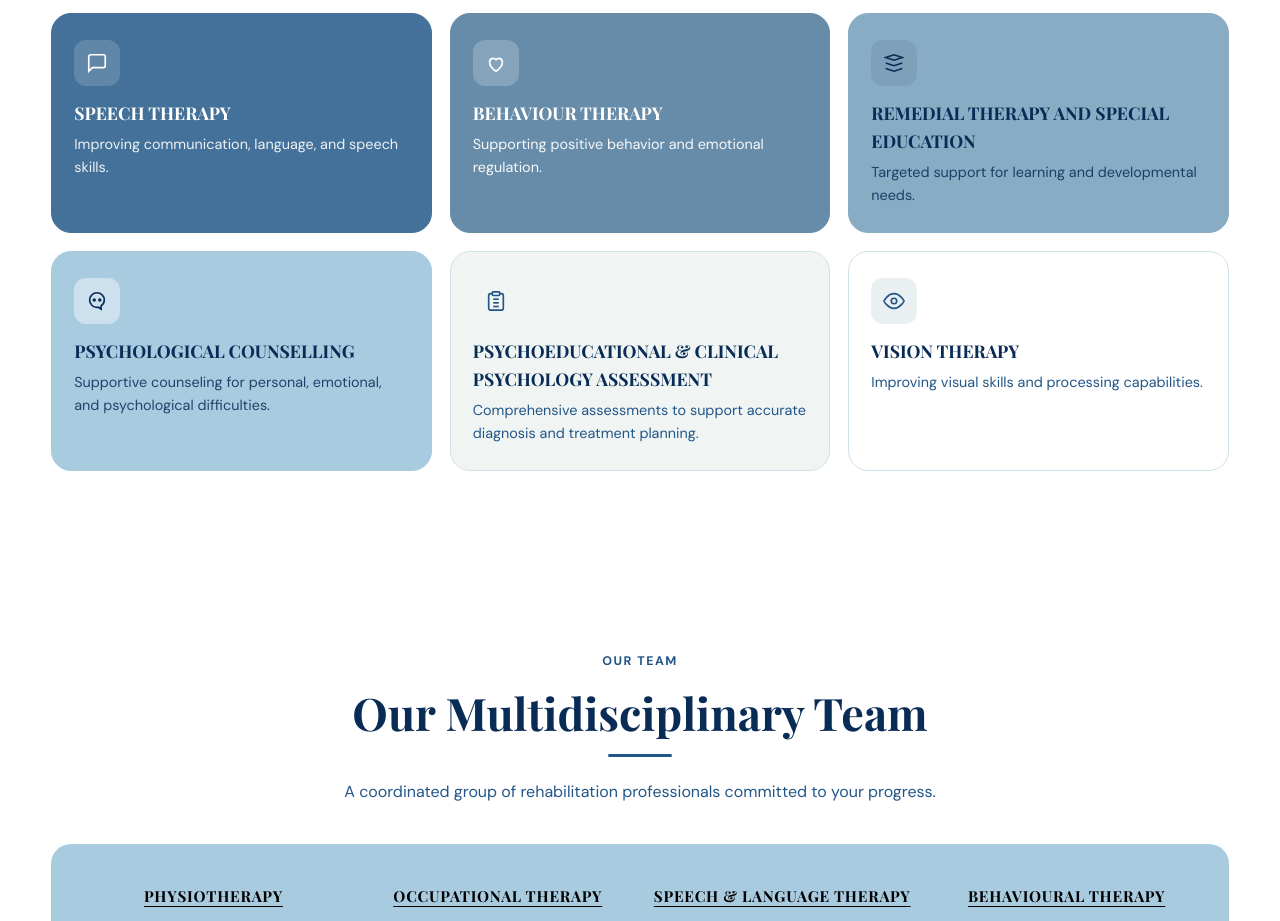
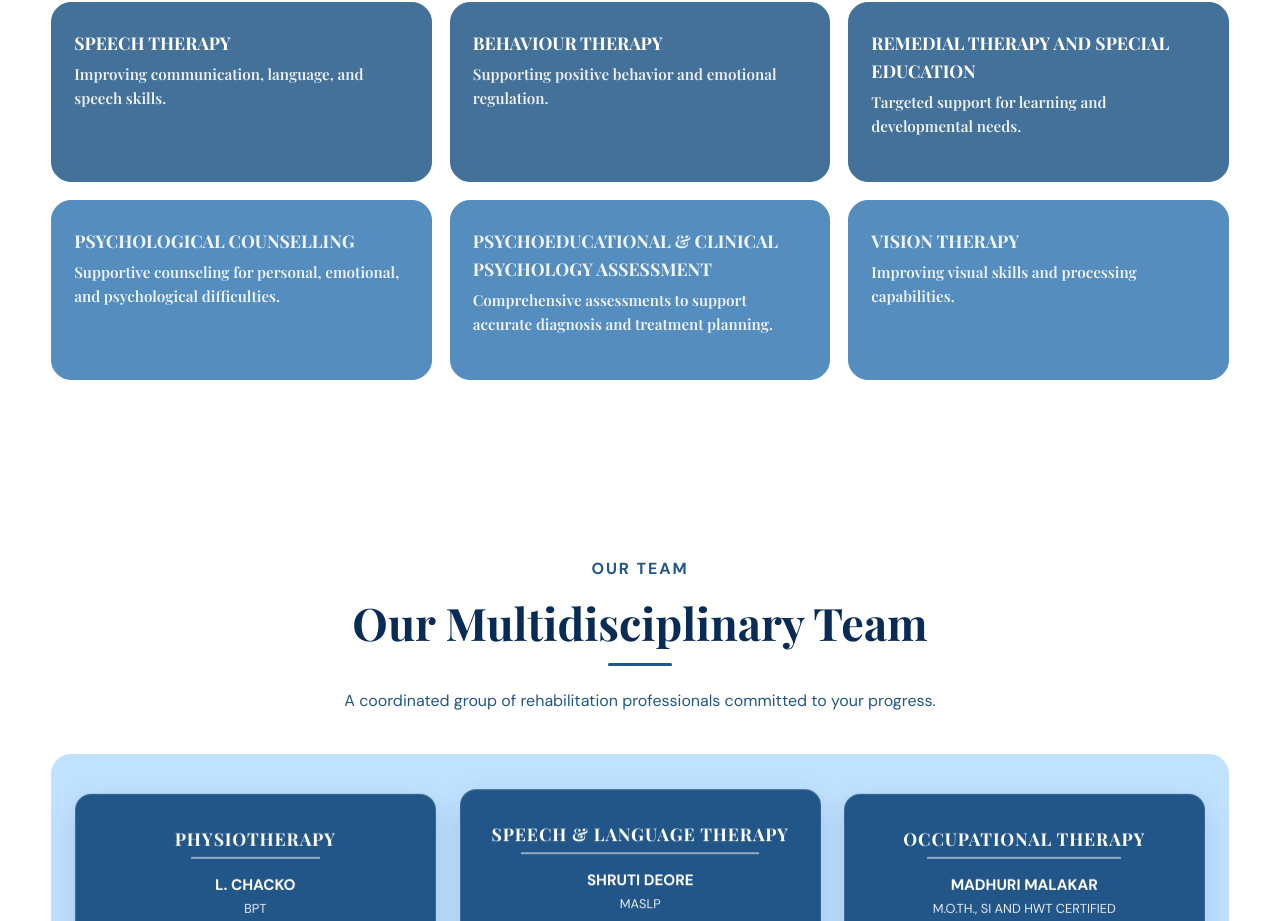
Before and after one commit to Body-Dynamics/BodyDynamics, a Next.js app: page / in a window 1280 px wide. Shown: the part 1879-2800 px from the top of the page. Built offline with nearby package versions, Linux system fonts and the light colour scheme.

Commit message:
Visual changes, Services colour change; Team section modify

```diff
--- a/app/globals.css
+++ b/app/globals.css
@@ -64,7 +64,7 @@
     .section-label {
       display: inline-block;
       color: var(--teal);
-      font-size: 0.78rem;
+      font-size: 1rem;
       text-transform: uppercase;
       letter-spacing: 0.12em;
       font-weight: 700;
@@ -512,155 +512,61 @@
       box-shadow: 0 10px 24px rgba(47, 65, 86, 0.1);
     }
 
-    .service-card:nth-child(1) {
-      background: #092C56;
-      border-color: #092C56;
-    }
-
-    .service-card:nth-child(1) .service-title,
-    .service-card:nth-child(2) .service-title,
-    .service-card:nth-child(3) .service-title,
-    .service-card:nth-child(4) .service-title,
-    .service-card:nth-child(5) .service-title {
-      color: #ffffff !important;
-    }
-
-    .service-card:nth-child(1) .service-icon {
-      color: var(--white);
-    }
-
-    .service-card:nth-child(2) {
+    .service-card:nth-child(-n+3) {
       background: #163F70;
       border-color: #163F70;
     }
 
-    .service-card:nth-child(2) .service-icon {
+    .service-card:nth-child(-n+3) .service-title {
+      color: #ffffff !important;
+    }
+
+    .service-card:nth-child(-n+3) .service-desc {
+      color: rgba(255, 255, 255, 0.85);
+    }
+
+    .service-card:nth-child(-n+3) .service-icon {
+      background: rgba(255, 255, 255, 0.15);
       color: var(--white);
     }
 
-    .service-card:nth-child(1) .service-desc,
-    .service-card:nth-child(2) .service-desc {
-      color: rgba(255, 255, 255, 0.85);
-    }
-
-    .service-card:nth-child(2) .service-icon {
-      background: rgba(255, 255, 255, 0.15);
-    }
-
-    .service-card:nth-child(3) {
-      background: #225688;
-      border-color: #225688;
-    }
-
-    .service-card:nth-child(3) .service-icon,
-    .service-card:nth-child(4) .service-icon,
-    .service-card:nth-child(5) .service-icon {
-      color: var(--white);
-    }
-
-    .service-card:nth-child(3) .service-desc {
-      color: rgba(255, 255, 255, 0.9);
-    }
-
-    .service-card:nth-child(3) .service-icon {
-      background: rgba(255, 255, 255, 0.15);
-    }
-
-    .service-card:nth-child(4) {
+    .service-card:nth-child(n+4):nth-child(-n+6) {
       background: #447199;
       border-color: #447199;
     }
 
-    .service-card:nth-child(4) .service-title,
-    .service-card:nth-child(4) .service-icon {
+    .service-card:nth-child(n+4):nth-child(-n+6) .service-title {
+      color: #ffffff !important;
+    }
+
+    .service-card:nth-child(n+4):nth-child(-n+6) .service-desc {
+      color: rgba(255, 255, 255, 0.9);
+    }
+
+    .service-card:nth-child(n+4):nth-child(-n+6) .service-icon {
+      background: rgba(255, 255, 255, 0.15);
       color: var(--white);
     }
 
-    .service-card:nth-child(4) .service-desc {
+    .service-card:nth-child(n+7):nth-child(-n+9) {
+      background: #558dbf;
+      border-color: #558dbf;
+    }
+
+    .service-card:nth-child(n+7):nth-child(-n+9) .service-title {
+      /* color: var(--navy) !important; */
       color: rgba(255, 255, 255, 0.9);
     }
 
-    .service-card:nth-child(4) .service-icon {
-      background: rgba(255, 255, 255, 0.15);
-    }
-
-    .service-card:nth-child(5) {
-      background: #668CA9;
-      border-color: #668CA9;
-    }
-
-    .service-card:nth-child(5) .service-title,
-    .service-card:nth-child(5) .service-icon {
-      color: var(--white);
-    }
-
-    .service-card:nth-child(5) .service-desc {
-      color: rgba(255, 255, 255, 0.95);
-    }
-
-    .service-card:nth-child(5) .service-icon {
-      background: rgba(255, 255, 255, 0.2);
-    }
-
-    .service-card:nth-child(6) {
-      background: #88ACC4;
-      border-color: #88ACC4;
-    }
-
-    .service-card:nth-child(6) .service-title {
-      color: var(--navy);
-    }
-
-    .service-card:nth-child(6) .service-desc {
-      color: var(--navy);
-      opacity: 0.85;
-    }
-
-    .service-card:nth-child(6) .service-icon {
+    .service-card:nth-child(n+7):nth-child(-n+9) .service-desc {
+      /* color: var(--navy); */
+      color: rgba(255, 255, 255, 0.9);
+      /* opacity: 0.85; */
+    }
+
+    .service-card:nth-child(n+7):nth-child(-n+9) .service-icon {
       background: rgba(47, 65, 86, 0.1);
       color: var(--navy);
-    }
-
-    .service-card:nth-child(7) {
-      background: #A9CBE0;
-      border-color: #A9CBE0;
-    }
-
-    .service-card:nth-child(7) .service-title {
-      color: var(--navy);
-    }
-
-    .service-card:nth-child(7) .service-desc {
-      color: var(--navy);
-      opacity: 0.85;
-    }
-
-    .service-card:nth-child(7) .service-icon {
-      background: rgba(255, 255, 255, 0.4);
-      color: var(--navy);
-    }
-
-    .service-card:nth-child(8) {
-      background: #F0F5F4;
-      border-color: var(--border);
-    }
-
-    .service-card:nth-child(8) .service-title {
-      color: var(--navy);
-    }
-
-    .service-card:nth-child(8) .service-desc {
-      color: var(--muted);
-    }
-
-    .service-card:nth-child(8) .service-icon {
-      background: var(--white);
-      color: var(--navy);
-    }
-
-    .service-card:nth-child(8) .service-icon {
-      background: var(--quartz);
-      color: var(--teal);
     }
 
     .service-icon {
@@ -683,8 +589,9 @@
     }
 
     .service-desc {
+      font-family: var(--serif);
       color: var(--muted);
-      font-size: 0.9rem;
+      font-size: 0.95rem;
       line-height: 1.55;
     }
 
@@ -745,69 +652,132 @@
     }
 
     .dept-grid-container {
-      display: grid;
-      grid-template-columns: repeat(4, 1fr);
-      gap: 0;
-      background: var(--sky);
+      column-count: 1;
+      column-gap: 24px;
+      background: #c0e2ff;
       border-radius: 20px;
-      overflow: hidden;
-      padding: 40px 20px;
-      align-items: start;
-      color: #000000;
-    }
-
-    .dept-column {
-      /* Removed background/border */
+      padding: 40px 24px 16px;
+      color: #000000 !important;
+      overflow: hidden !important;
+    }
+
+    @media (min-width: 600px) {
+      .dept-grid-container {
+        column-count: 2;
+      }
+    }
+
+    @media (min-width: 900px) {
+      .dept-grid-container {
+        column-count: 3;
+      }
+    }
+
+    @keyframes floatCard {
+      0% {
+        transform: translateY(0px);
+      }
+
+      50% {
+        transform: translateY(-8px);
+      }
+
+      100% {
+        transform: translateY(0px);
+      }
+    }
+
+    .dept-section-card {
+      break-inside: avoid;
+      page-break-inside: avoid;
+      -webkit-column-break-inside: avoid;
+      display: inline-block;
+      width: 100%;
+      margin-bottom: 24px;
+      border-radius: 16px;
+      padding: 30px 24px;
       text-align: center;
-      padding: 0;
+      background: var(--teal);
+      /* Medium blue */
+      color: #ffffff !important;
+      /* Proper contrast text */
+      box-shadow: 0 10px 30px rgba(9, 44, 86, 0.15);
+      /* Minor shadow */
+      border: 1px solid rgba(255, 255, 255, 0.1);
+      transition: box-shadow 0.3s ease, transform 0.3s ease;
+      animation: floatCard 6s ease-in-out infinite;
+      /* Slight drift / floating */
+      will-change: transform;
+    }
+
+    .dept-section-card * {
+      color: #ffffff !important;
+    }
+
+    .dept-section-card:nth-child(2n) {
+      animation-delay: -2s;
+    }
+
+    .dept-section-card:nth-child(3n) {
+      animation-delay: -4s;
+    }
+
+    .dept-section-card:hover {
+      animation-play-state: paused;
+      box-shadow: 0 16px 40px rgba(9, 44, 86, 0.25);
+      z-index: 2;
+      position: relative;
     }
 
     .dept-title {
+      color: #ffffff !important;
       font-family: var(--serif);
-      color: var(--teal);
-      font-size: 0.95rem;
+      font-size: 1.1rem;
       text-transform: uppercase;
-      text-decoration: underline;
-      text-underline-offset: 4px;
-      margin-bottom: 20px;
-      padding-bottom: 0;
-      border-bottom: none;
       letter-spacing: 0.05em;
-      margin-top: 24px;
+      margin-bottom: 24px;
       font-weight: 700;
-    }
-
-    .dept-title:first-child {
-      margin-top: 0;
+      position: relative;
+      display: inline-block;
+      margin-inline: auto;
+    }
+
+    .dept-title::after {
+      content: "";
+      position: absolute;
+      bottom: -6px;
+      left: 10%;
+      width: 80%;
+      height: 2px;
+      background: currentColor;
+      opacity: 0.5;
     }
 
     .dept-members {
       display: flex;
       flex-direction: column;
       gap: 16px;
+      flex-grow: 1;
     }
 
     .team-card-compact {
-      padding-bottom: 0;
-      border-bottom: none;
-      margin-bottom: 24px;
+      margin-bottom: 12px;
     }
 
     .team-card-compact:last-child {
-      border-bottom: none;
-      padding-bottom: 0;
+      margin-bottom: 0;
     }
 
     .member-name {
-      color: var(--navy);
-      font-size: 0.82rem;
+      color: #ffffff !important;
+      font-size: 0.95rem;
       margin-bottom: 2px;
       font-weight: 700;
       text-transform: uppercase;
     }
 
     .member-role {
-      color: var(--text);
+      color: #ffffff !important;
       font-size: 0.72rem;
       line-height: 1.3;
       text-transform: uppercase;
@@ -815,23 +785,10 @@
     }
 
     .member-spec {
-      color: var(--muted);
-      font-size: 0.7rem;
+      color: rgba(255, 255, 255, 0.9) !important;
+      font-size: 0.8rem;
       margin-top: 1px;
       text-transform: uppercase;
-    }
-
-    @media (max-width: 768px) {
-      .dept-grid-container {
-        grid-template-columns: repeat(2, 1fr);
-        gap: 24px;
-      }
-    }
-
-    @media (max-width: 600px) {
-      .dept-grid-container {
-        grid-template-columns: 1fr;
-      }
     }
 
     #contact-cta {
@@ -2028,16 +1985,9 @@
       color: #A9CBE0 !important;
     }
 
-    .dept-grid-container {
-      background-color: #A9CBE0 !important;
-      color: #000000 !important;
-      border-radius: 20px !important;
-      overflow: hidden !important;
-    }
-
-    .dept-grid-container * {
+    /* .dept-grid-container * {
       color: inherit !important;
-    }
+    } */
 
     .service-card,
     .feature-card,
@@ -2057,6 +2007,6 @@
     /* Ensure department titles are bold and underlined as requested */
     .dept-title {
       font-weight: 800 !important;
-      text-decoration: underline !important;
+      /* text-decoration: underline !important; */
       margin-bottom: 20px !important;
     }
--- a/app/layout.js
+++ b/app/layout.js
@@ -25,9 +25,9 @@ export default function RootLayout({ children }) {
           <div className="container utility-inner">
             <span className="contact-info">Call us: +91 902-907-0620 | Email: info@bodydynamics.com</span>
             <div className="utility-links">
-              <Link href="/#services">Programs</Link>
+              {/* <Link href="/#services">Programs</Link>
               <Link href="/#team">Specialists</Link>
-              <Link href="/#contact">Contact</Link>
+              <Link href="/#contact">Contact</Link> */}
             </div>
           </div>
         </div>
--- a/app/page.js
+++ b/app/page.js
@@ -93,7 +93,6 @@ export default function Home() {
           <Link
             className="btn btn-outline"
             href="/#contact"
-          // style={{ borderColor: "#eef4f7", color: "#eef4f7" }}
           >
             Contact Us
           </Link>
--- a/components/Footer.js
+++ b/components/Footer.js
@@ -21,11 +21,11 @@ export default function Footer() {
                     <div className="footer-col">
                         <h4>Contact</h4>
                         <ul>
+                            <li>Phone: +91 902-907-0620</li>
                             <li>
                                 Address: 02, Ground Floor, D Wing, Building No. 3, Golders Green CHSL, I C Colony, Borivali West, Mumbai, Maharashtra - 400103 <br /> Near YMCA Garden
                             </li>
-                            <li>+91 902-907-0620</li>
-                            <li>info@bodydynamics.com</li>
+                            <li>Email: info@bodydynamics.com</li>
                         </ul>
                     </div>
                 </div>
--- a/components/ServicesSection.js
+++ b/components/ServicesSection.js
@@ -34,10 +34,10 @@ export default function ServicesSection() {
                             className="service-card reveal"
                             style={{ textDecoration: 'none', color: 'inherit', display: 'block' }}
                         >
-                            <div
+                            {/* <div
                                 className="service-icon"
                                 dangerouslySetInnerHTML={{ __html: service.icon }}
-                            />
+                            /> */}
                             <h3 className="service-title">{service.name}</h3>
                             <p className="service-desc">{service.desc}</p>
                         </Link>
--- a/components/TeamSection.js
+++ b/components/TeamSection.js
@@ -2,7 +2,7 @@ import React from 'react';
 
 // Replicating main.js team data
 const teamColumns = [
-    // ── Column 1: Physiotherapy ──────────────────────────────────────────────
+    // ── Column 1: Physiotherapy + Psychological Analysis ─────────────────────
     [
         {
             dept: "Physiotherapy",
@@ -12,24 +12,17 @@ const teamColumns = [
                 { name: "AMRUTA KULKARNI", quals: ["BPT, NDT"] },
                 { name: "AMRUTA SHAH", quals: ["BPT, NDT"] }
             ]
-        }
-    ],
-
-    // ── Column 2: Occupational Therapy ───────────────────────────────────────
-    [
+        },
         {
-            dept: "Occupational Therapy",
+            dept: "Psychological Analysis & Counseling Services",
             members: [
-                { name: "MADHURI MALAKAR", quals: ["M.O.Th.", "SI and HWT Certified"] },
-                { name: "KIRAN PAL", quals: ["M.O.Th."] },
-                { name: "KHUSHBU SHAH", quals: ["B.O.Th."] },
-                { name: "JILL SAVANI", quals: ["B.O.Th."] },
-                { name: "PRIYANKA DUBE", quals: ["B.O.Th."] }
+                { name: "DHARA BANGERA", quals: ["M.A Psychology", "Clinical Psychologist"] },
+                { name: "DARSHANA JAIN", quals: ["M.A Applied Psychology", "Counseling Psychologist"] }
             ]
         }
     ],
 
-    // ── Column 3: Speech & Language Therapy + Remedial Therapy ───────────────
+    // ── Column 2: Speech & Language Therapy + Remedial Therapy ───────────────
     [
         {
             dept: "Speech & Language Therapy",
@@ -47,19 +40,22 @@ const teamColumns = [
         }
     ],
 
-    // ── Column 4: Behavioural Therapy + Psychological Analysis ───────────────
+    // ── Column 3: Occupational Therapy + Behavioural Therapy ─────────────────
     [
+        {
+            dept: "Occupational Therapy",
+            members: [
+                { name: "MADHURI MALAKAR", quals: ["M.O.Th.", "SI and HWT Certified"] },
+                { name: "KIRAN PAL", quals: ["M.O.Th."] },
+                { name: "KHUSHBU SHAH", quals: ["B.O.Th."] },
+                { name: "JILL SAVANI", quals: ["B.O.Th."] },
+                { name: "PRIYANKA DUBE", quals: ["B.O.Th."] }
+            ]
+        },
         {
             dept: "Behavioural Therapy",
             members: [
                 { name: "RAZIA ALI", quals: ["Bsc, B.Ed,", "BCABA (ABA Therapy)", "International Behavior Analyst (IBA)"] }
-            ]
-        },
-        {
-            dept: "Psychological Analysis & Counseling Services",
-            members: [
-                { name: "DHARA BANGERA", quals: ["M.A Psychology", "Clinical Psychologist"] },
-                { name: "DARSHANA JAIN", quals: ["M.A Applied Psychology", "Counseling Psychologist"] }
             ]
         }
     ]
@@ -78,10 +74,8 @@ export default function TeamSection() {
 
                 <div id="team-container">
                     <div className="dept-grid-container">
-                        {teamColumns.map((col, colIndex) => (
-                            <div key={colIndex} className="dept-column reveal">
-                                {col.map((deptObj, deptIndex) => (
-                                    <div key={deptIndex} className="dept-section">
+                        {teamColumns.flat().map((deptObj, deptIndex) => (
+                            <div key={deptIndex} className={`dept-section-card reveal reveal-delay-${(deptIndex % 3) + 1} card-color-${deptIndex + 1}`}>
                                 <div className="dept-title">{deptObj.dept}</div>
                                 <div className="dept-members">
                                     {deptObj.members.map((member, memberIndex) => (
@@ -96,8 +90,6 @@ export default function TeamSection() {
                             </div>
                         ))}
                     </div>
-                        ))}
-                    </div>
                 </div>
 
             </div>
```
Also changed, not shown: lib/data.js. Lines whose indentation alone changed are shown as unchanged.
